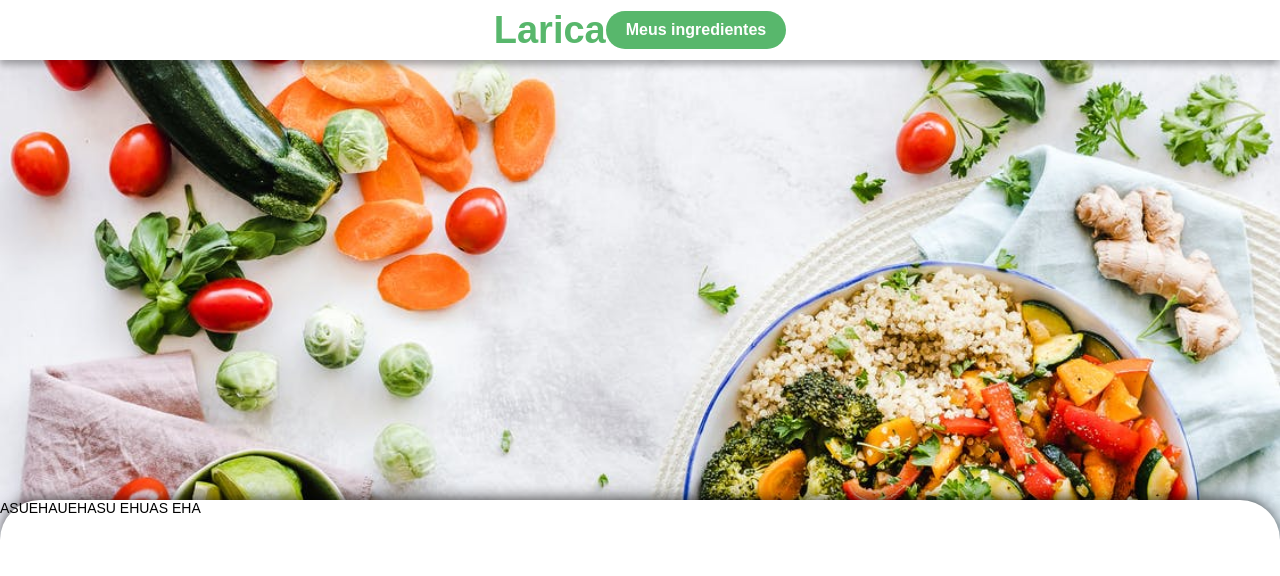
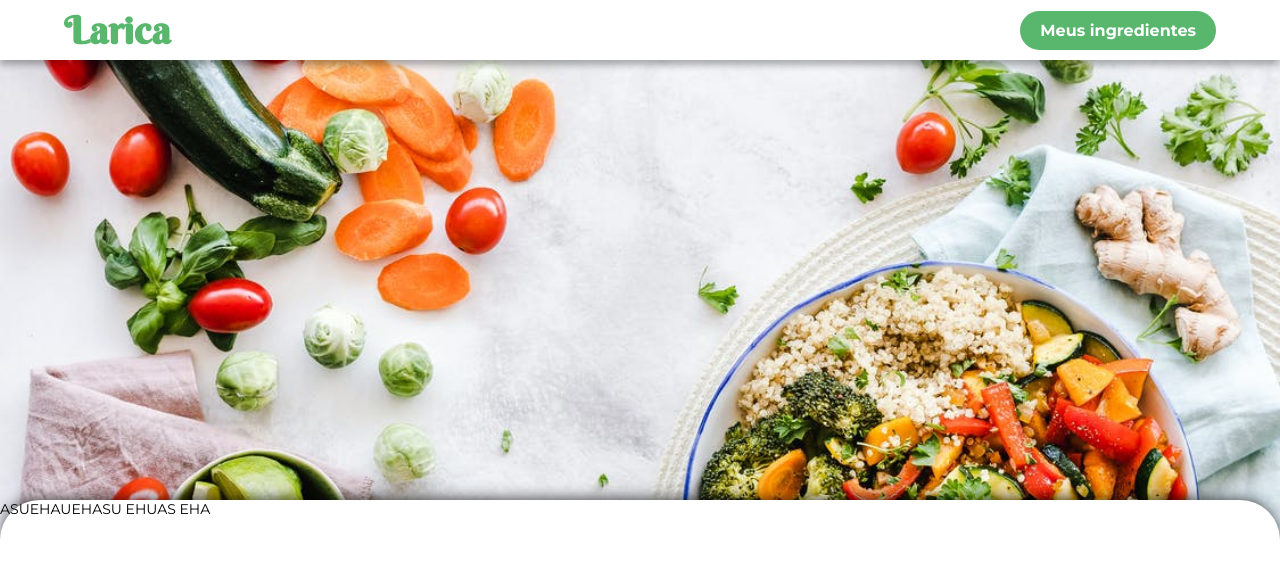
Before and after one commit to edusrmt/larica, a React (Create React App) app in the folder Larica-React/: page / in a window 1280 px wide. Shown: the top 576 px of the page. Built offline with nearby package versions, Linux system fonts and the light colour scheme.

Commit message:
:lipstick: Altera estilo do header

```diff
--- a/Larica-React/public/index.html
+++ b/Larica-React/public/index.html
@@ -6,6 +6,10 @@
     <meta name="theme-color" content="#000000" />
 
     <title>Larica - React</title>
+
+    <style>
+      @import url('https://fonts.googleapis.com/css2?family=Berkshire+Swash&family=Montserrat:wght@400;700&display=swap');
+    </style>
   </head>
   <body>
     <div id="root"></div>
--- a/Larica-React/src/components/header/index.js
+++ b/Larica-React/src/components/header/index.js
@@ -5,17 +5,12 @@ import { Container, TextLogo,CustomButton} from './styles';
 function header() {
   return (
     <Container>
-      <div/>
-      <div>
       <TextLogo>Larica</TextLogo>
-      </div>
-      <div>
       <CustomButton>
         <button>
           <span>Meus ingredientes</span>
         </button>
       </CustomButton>
-      </div>
     </Container>
   );
 }
--- a/Larica-React/src/components/header/styles.js
+++ b/Larica-React/src/components/header/styles.js
@@ -5,10 +5,13 @@ import { Link } from 'react-router-dom';
 export const Container = styled.header`
   display: flex;
   align-items: center;
-  justify-content:center;
+  justify-content: space-between;
+
   background-color:#fff;
-  height:60px;
-  width:100%;
+  height: 60px;
+  width: 100%;
+  padding: 0 5vw;
+
   -webkit-box-shadow: 0px 5px 7px 0px rgba(0,0,0,0.3);
   -moz-box-shadow: 0px 5px 7px 0px rgba(0,0,0,0.3);
   box-shadow: 0px 5px 7px 0px rgba(0,0,0,0.3);
@@ -18,6 +21,7 @@ export const TextLogo = styled.h1`
   color:#58B76C;
   font-size:38px;
   font-weight:bold;
+  font-family: 'Berkshire Swash', cursive;
 
 `
 export const CustomButton = styled(Link)`
@@ -40,3 +44,7 @@ export const CustomButton = styled(Link)`
    }
 
 `
+
+export const ExternalContainer = styled.div`
+  flex: 1;
+`;
--- a/Larica-React/src/global/styles/index.js
+++ b/Larica-React/src/global/styles/index.js
@@ -2,26 +2,28 @@ import { createGlobalStyle } from 'styled-components';
 import BackgroundImage  from '../../assets/background/background.jpeg';
 
 export default createGlobalStyle`
-  @import url('https://fonts.googleapis.com/css2?family=Montserrat:wght@100;500&display=swap');
-  *{
+  * {
     margin:0;
     padding:0;
     outline:0;
     box-sizing: border-box;
   }
-  body{
+
+  body {
     background: url(${BackgroundImage}) no-repeat center top;
     -webkit-font-smoothing: antialiased !important;
     background-size: cover;
   }
-  body,input,button{
-    font:14px Montserrat, sans-serif;
+
+  body, input, button {
+    font: 14px Montserrat, sans-serif;
   }
+
   #root{
     margin:0 auto;
   }
 
-  button{
+  button {
     cursor: pointer;
   }
 `;
```
